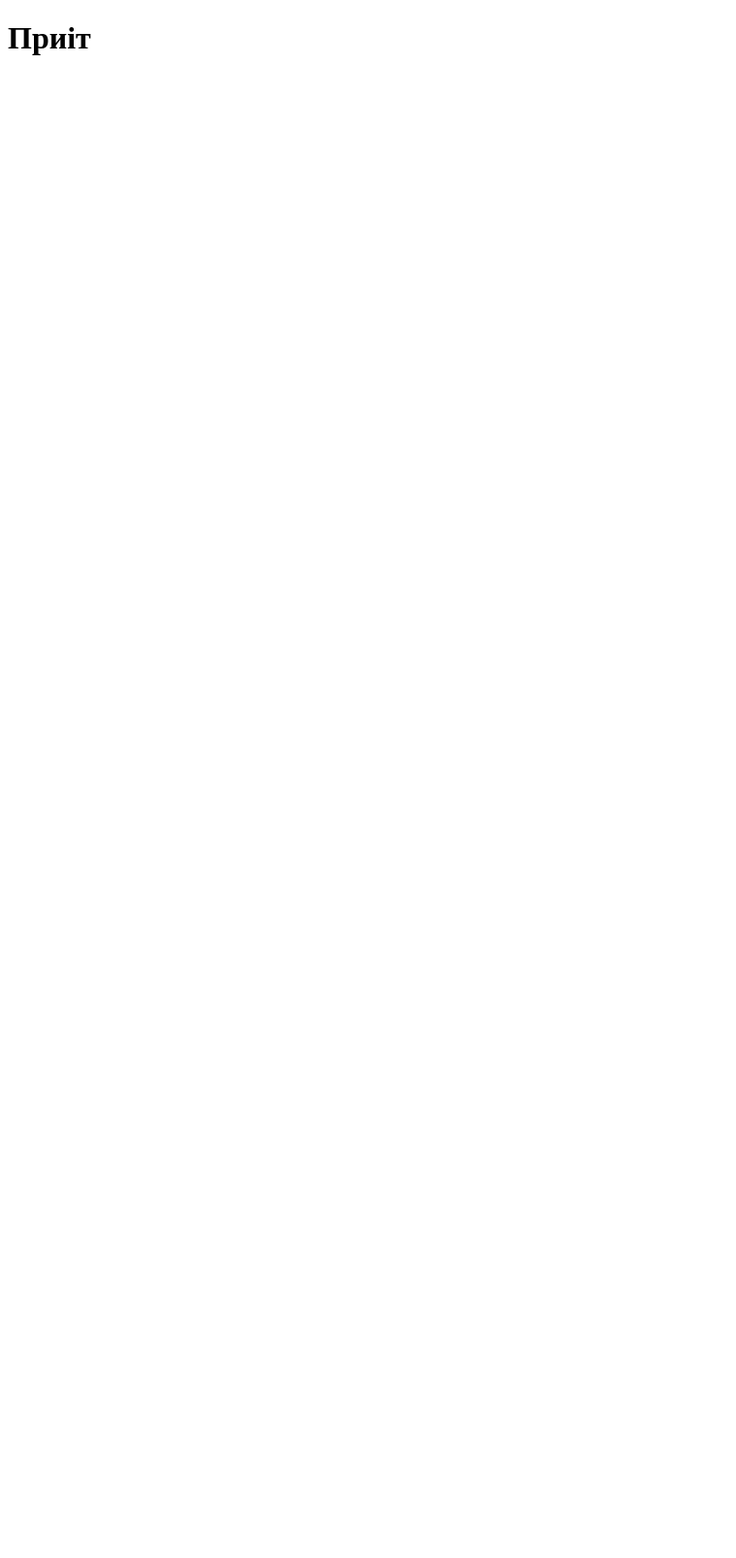
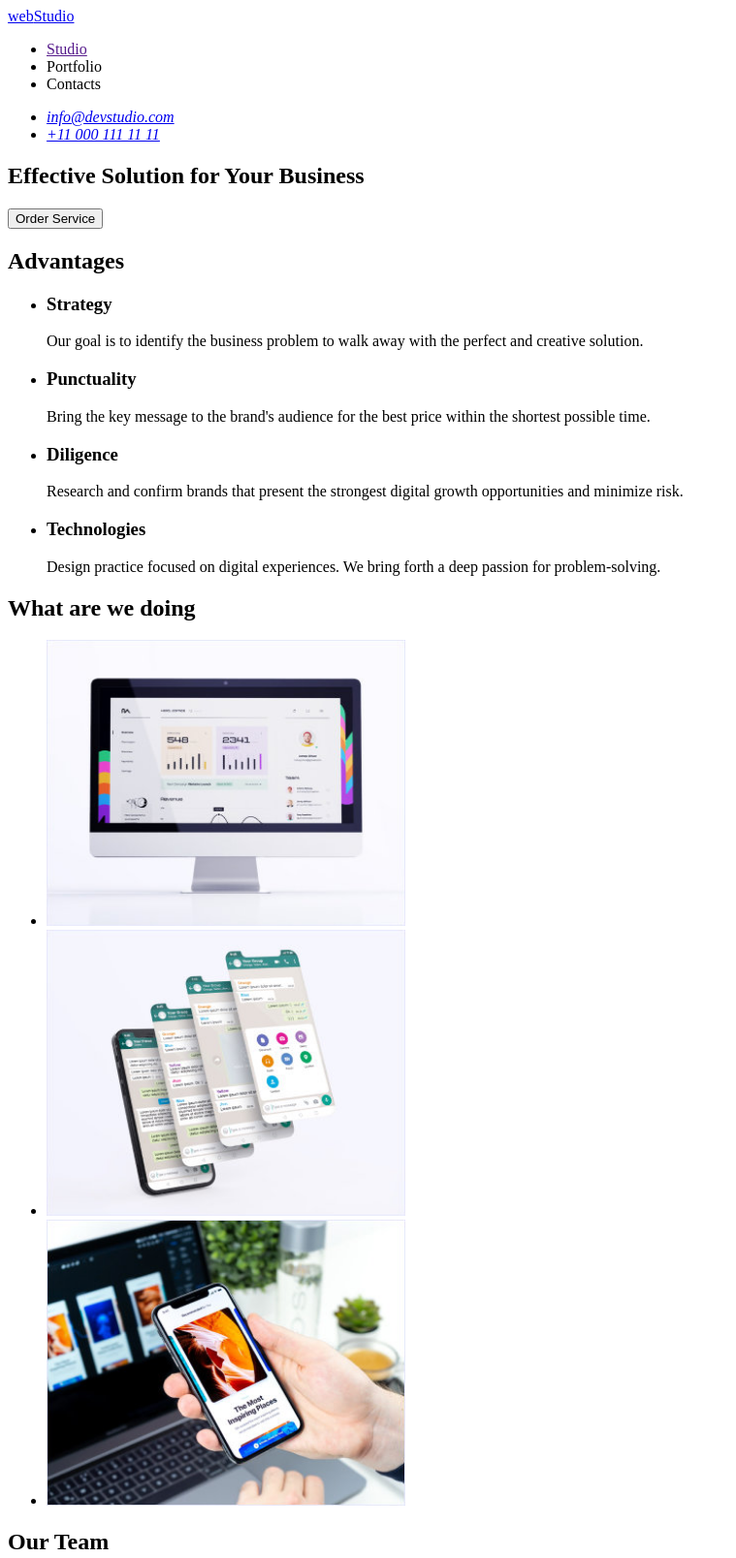
Before and after one commit to Komrad71/goit-markup-hw-04, a plain HTML site: page index.html in a window 1280 px wide. Shown: the top 1607 px of the page at 97% size, without its empty margins (0-759 px from the left). Before the commit the page ends 800 px from the top, so only its background shows below. Drawn offline with Linux system fonts and the light colour scheme.

Commit message:
goit-markup-hw-01   For checking

```diff
--- a/index.html
+++ b/index.html
@@ -1,12 +1,102 @@
 <!DOCTYPE html>
 <html lang="en">
 <head>
-    <meta charset="UTF-8">
-    <meta http-equiv="X-UA-Compatible" content="IE=edge">
-    <meta name="viewport" content="width=device-width, initial-scale=1.0">
-    <title>Document</title>
+  <meta charset="UTF-8">
+  <meta http-equiv="X-UA-Compatible" content="IE=edge">
+  <meta name="viewport" content="width=device-width, initial-scale=1.0">
+  <title>WebStudio</title>
 </head>
 <body>
-    <h1>Приіт</h1>
+  <header>
+    <nav>
+      <a href="./index.html">web<span>Studio</span></a>
+      <ul>
+        <li><a href="">Studio</a></li>
+        <li><a href=""></a>Portfolio</li>
+        <li><a href=""></a>Contacts</li>
+      </ul>
+    </nav>
+    <address>
+      <ul>
+        <li><a href="mailto:info@devstudio.com">info@devstudio.com</a></li>
+        <li><a href="tel:+110001111111">+11 000 111 11 11</a></li>
+      </ul>
+    </address>
+  </header>
+
+  <main>
+    <!-- Hero -->
+    <section>
+      <h1>Effective Solution for Your Business</h1>
+      <button type="button">Order Service</button>
+    </section>
+
+    <!-- Advantages -->
+
+    <section>
+      <h2>Advantages</h2>
+      <ul>
+        <li><h3>Strategy</h3>
+          <p>Our goal is to identify the business
+          problem to walk away with the perfect and creative solution.</p>
+        </li>
+        <li>
+          <h3>Punctuality</h3>
+          <p>Bring the key message to the brand's audience for the best price within the shortest possible time.</p>
+        </li>
+        <li>
+          <h3>Diligence</h3>
+          <p>Research and confirm brands that present the strongest digital growth opportunities and minimize risk.</p>
+        </li>
+        <li>
+          <h3>Technologies</h3>
+          <p>Design practice focused on digital experiences. We bring forth a deep passion for problem-solving.</p>
+        </li>
+      </ul>
+    </section>
+
+    <!-- What are we doing -->
+    <section>
+      <h2>What are we doing</h2>
+      <ul>
+        <li><img src="./images/img1.jpg" alt="Photo task 1" width="370" height="295"></li>
+        <li><img src="./images/img2.jpg" alt="Photo task 2" width="370" height="295"></li>
+        <li><img src="./images/img3.jpg" alt="Photo task 3" width="370" height="295"></li>
+      </ul>
+    </section>
+
+    <!-- Our Team -->
+    <section>
+      <h2>Our Team</h2>
+      <ul>
+        <li>
+          <img src="./images/Team/mark_guerrero.jpg" alt="Mark Guerrero photo" width="264">
+          <h3>Mark Guerrero</h3>
+          <p>Product Designer</p>
+        </li>
+        <li>
+          <img src="./images/Team/tom_ford.jpg" alt="Tom Ford photo" width="264">
+          <h3>Tom Ford</h3>
+          <p>Frontend Developer</p>
+        </li>
+        <li>
+          <img src="./images/Team/camila_garcia.jpg" alt="Camila Garcia photo" width="264">
+          <h3>Camila Garcia</h3>
+          <p>Marketing</p>
+        </li>
+        <li>
+          <img src="./images/Team/daniel_wilson.jpg" alt="Daniel Wilson photo" width="264">
+          <h3>Daniel Wilson</h3>
+          <p>UI Designer</p>
+        </li>
+      </ul>
+    </section>
+  </main>
+
+  <!-- Footer -->
+  <footer>
+    <a href="./index.html">WebStudio</a>
+    <p>Increase the flow of customers and sales for your business with digital marketing & growth solutions.</p>
+  </footer>
 </body>
 </html>
```
Also changed, not shown: .prettierrc.json (added), images/Team/camila_garcia.jpg (added), images/Team/daniel_wilson.jpg (added), images/Team/mark_guerrero.jpg (added), images/Team/tom_ford.jpg (added), images/img1.jpg (added), images/img2.jpg (added), images/img3.jpg (added).
